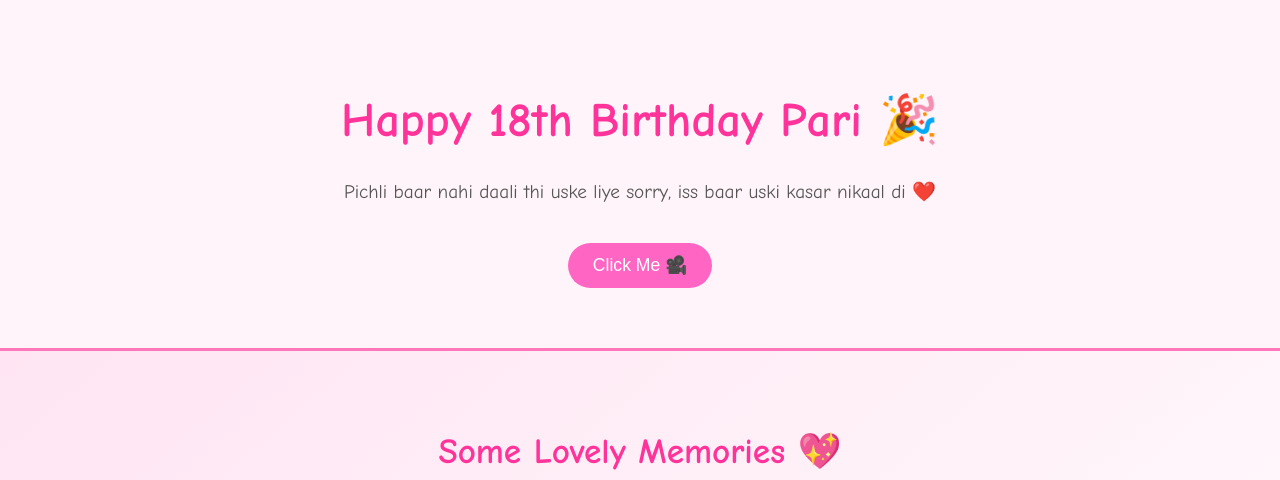
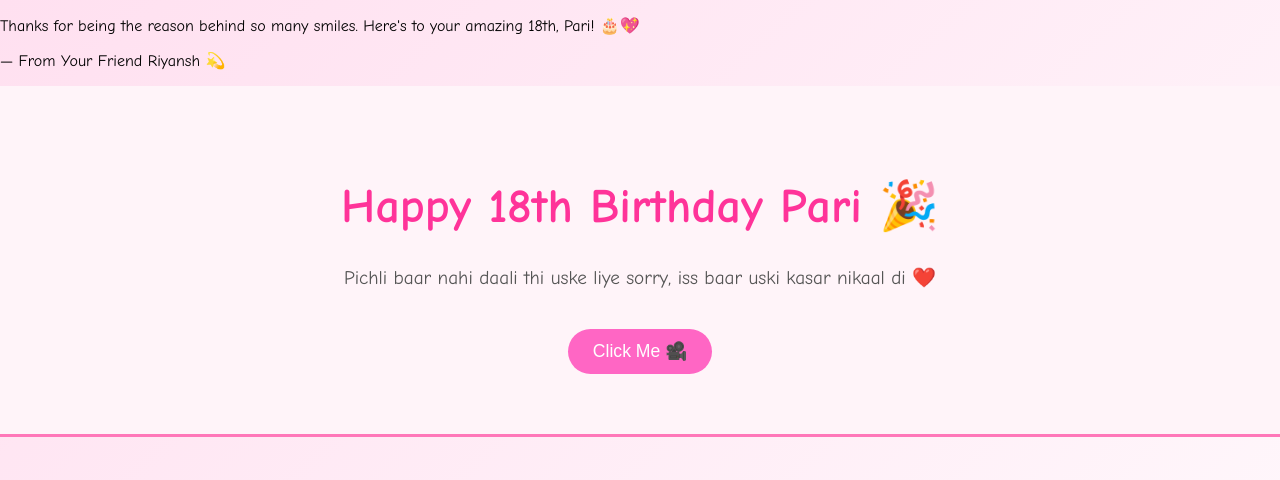
Before and after one commit to OnlineProjects-ui/Happy-Birthday-Pari, a plain HTML site: page index.html in a window 1280 px wide. Shown: the top 480 px of the page. Drawn offline with Linux system fonts and the light colour scheme.

Commit message:
Update index.html

```diff
--- a/index.html
+++ b/index.html
@@ -6,6 +6,10 @@
   <title>Happy Birthday Pari 🎂</title>
   <link rel="stylesheet" href="style.css" />
 </head>
+  <footer class="bottom-message">
+  <p>Thanks for being the reason behind so many smiles. Here's to your amazing 18th, Pari! 🎂💖</p>
+  <p>— From Your Friend Riyansh 💫</p>
+  </footer>
 <body>
 
   <audio id="backgroundMusic" src="background_music.mp3" autoplay loop></audio>
```
